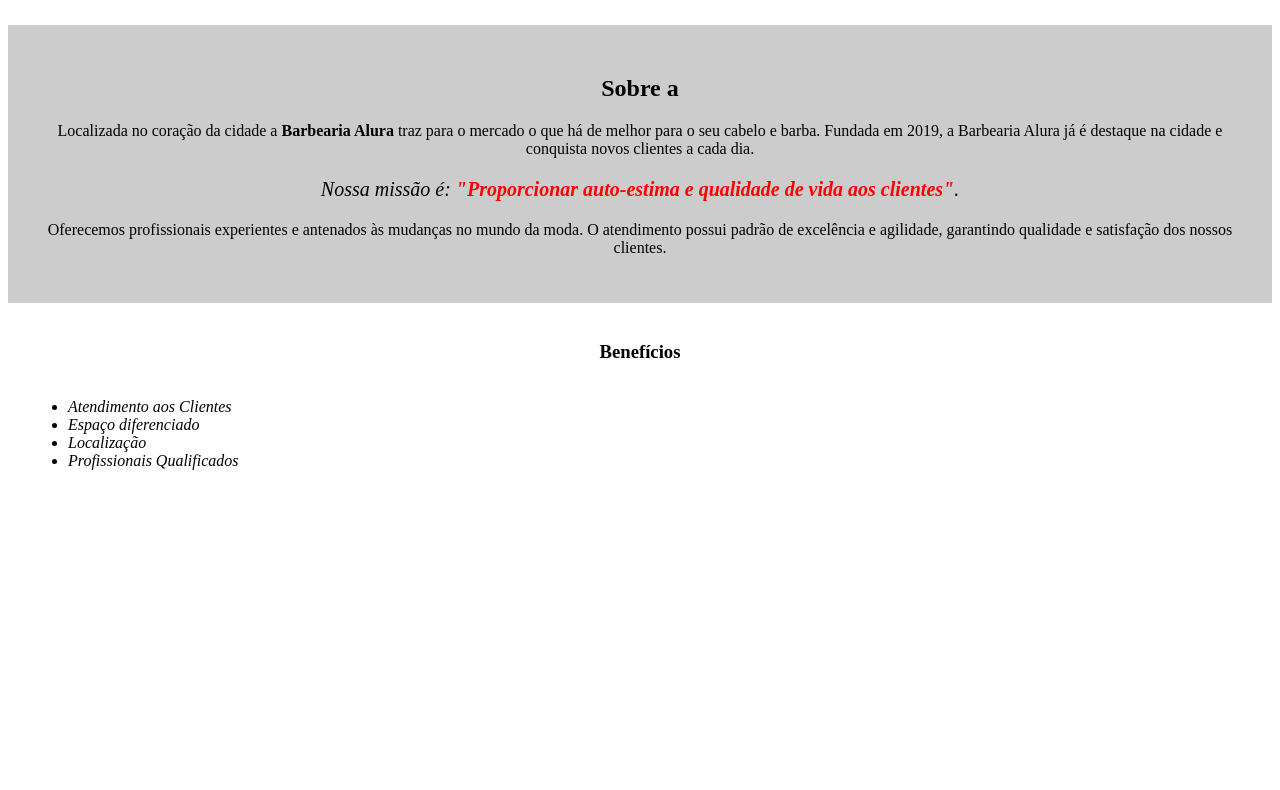
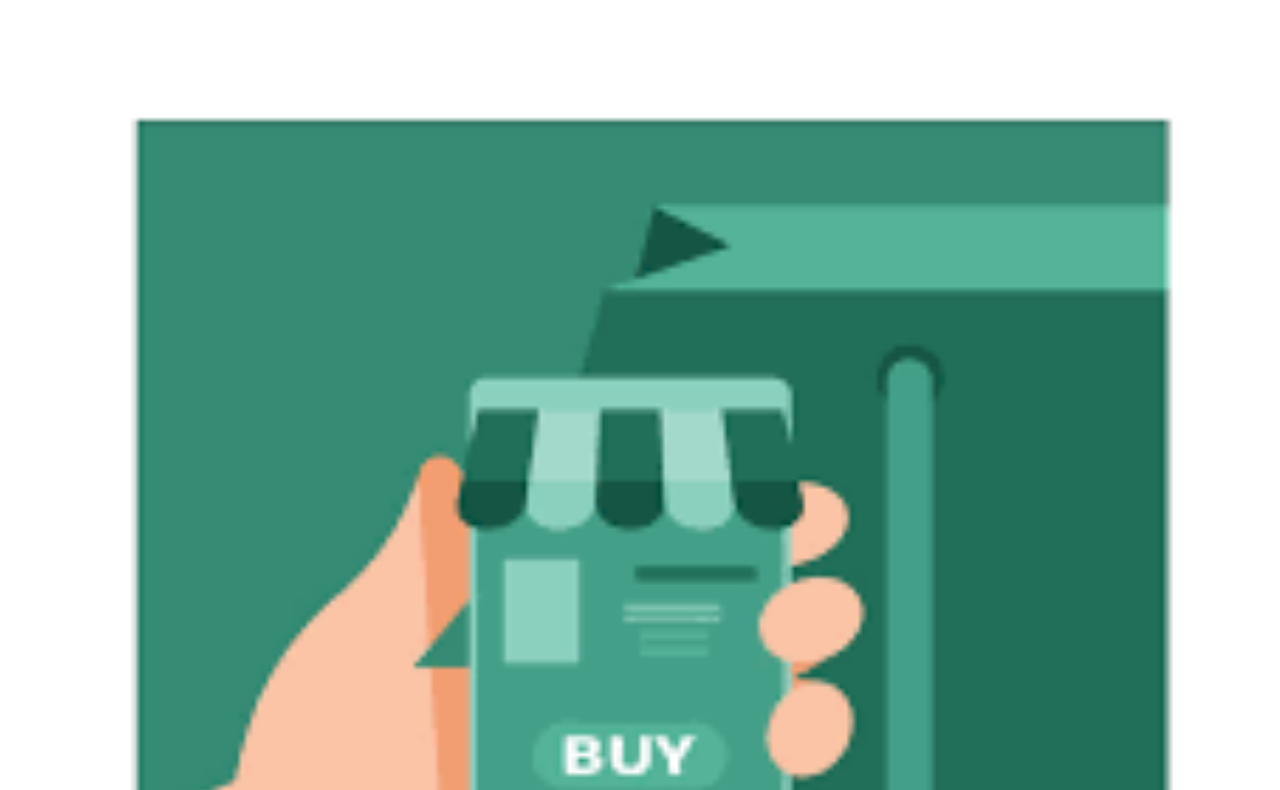
Before and after one commit to bolomoss/sitebarbeariaalura, a plain HTML site: page index.html in a window 1280 px wide. Shown: the part 73-863 px from the top of the page. Before the commit the page ends 800 px from the top, so only its background shows below. Drawn offline with Linux system fonts and the light colour scheme.

Commit message:
up imagem principal

```diff
--- a/index.html
+++ b/index.html
@@ -10,7 +10,7 @@
 		<header>
 			<h1 class="titulo-principal">Meu primeiro projeto</h1>
 		</header>
-		<img id="banner" src="">
+		<img id="banner" src="loja angelo.png">
 		<div class="principal">
 			<h2 class="titulo-centralizado">Sobre a </h2>
 
```
